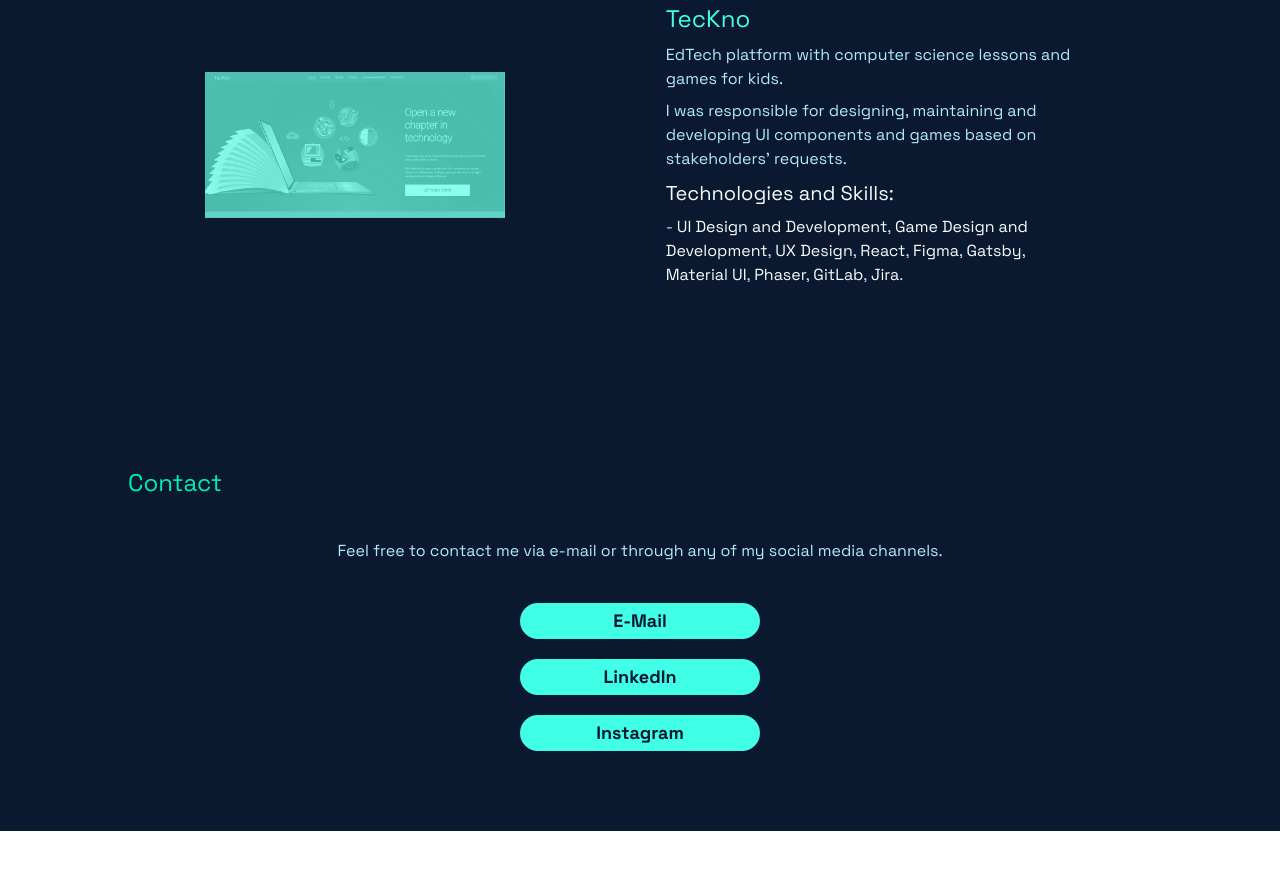
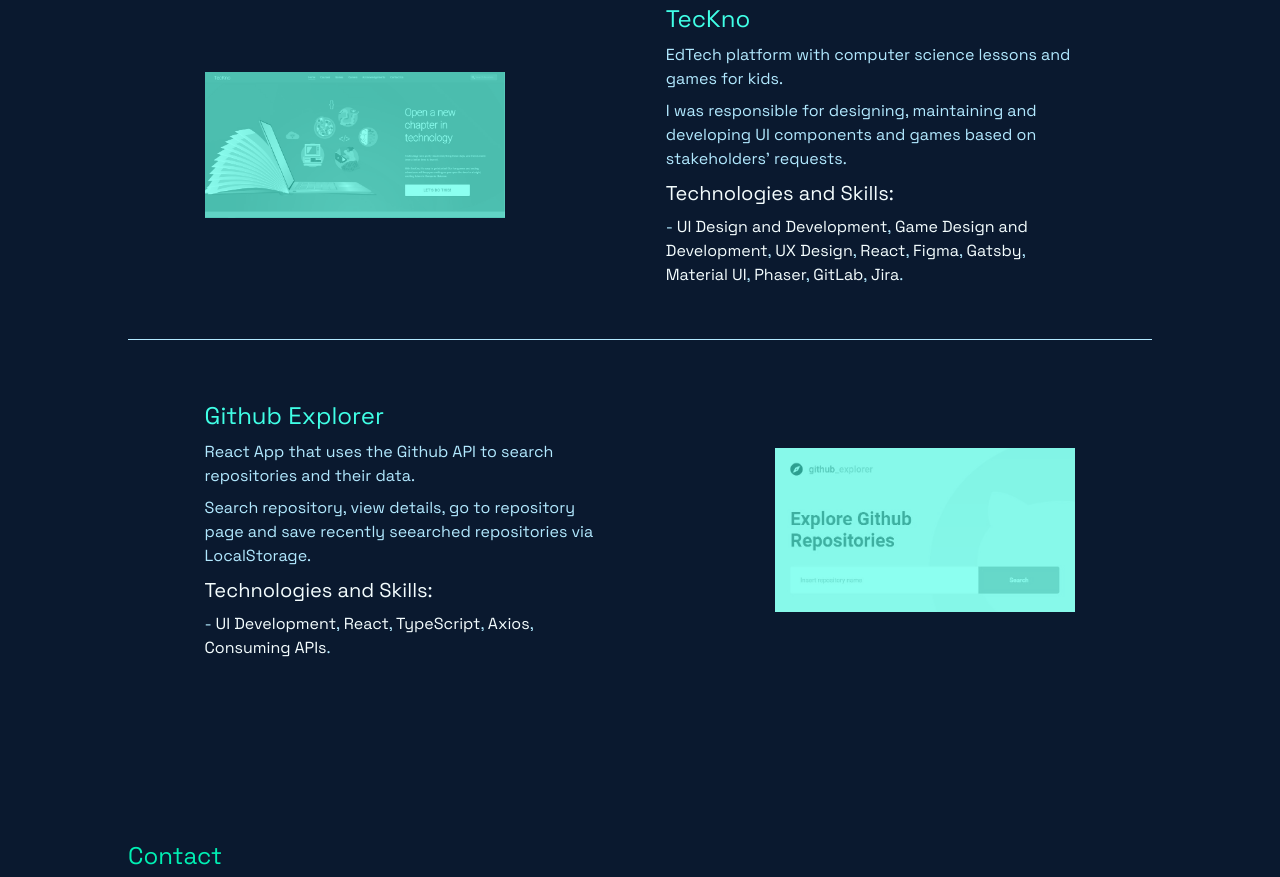
Before and after one commit to marcomedeirosfh/portfolio-2.0, a Gatsby site: page / in a window 1280 px wide. Shown: the part 1606-2483 px from the top of the page. Before the commit the page ends 2437 px from the top, so only its background shows below. Built offline with nearby package versions, Linux system fonts and the light colour scheme; Gatsby itself is replaced by a stand-in of ours.

Commit message:
Add github explorer to portfolio

```diff
--- a/src/components/Portfolio.js
+++ b/src/components/Portfolio.js
@@ -6,7 +6,7 @@ const Portfolio = () => {
         <section class="bg-dark-blue py-10 md:py-20 text-light-blue">
             <div class="w-4/5 max-w-7xl mx-auto flex flex-col gap-10" >
                 <h2 class="text-2xl text-green-focus">Portfolio</h2>
-                <div class="flex flex-col md:flex-row mx-auto gap-2 items-center">
+                <div class="flex flex-col pb-8 md:flex-row mx-auto gap-2 items-center border-b">
                     <a class="bg-green w-fit h-fit mx-auto" href="https://teckno.dell.com" target="_blank" rel="noreferrer">
                         <StaticImage class="grayscale opacity-40 hover:opacity-100 hover:grayscale-0 duration-700" width={300} layout="fixed" src="../images/teckno.JPG" alt="Homepage of the TecKno website"/>
                     </a>
@@ -31,6 +31,28 @@ const Portfolio = () => {
                         </p>
                     </div>
                 </div>
+
+                <div class="flex flex-col md:flex-row mx-auto gap-2 items-center">
+                    <div class="flex flex-col mx-auto gap-2 m-5 md:w-2/5">
+                        <a class="w-fit" href="https://teckno.dell.com" target="_blank" rel="noreferrer">
+                            <h2 class="text-green hover:text-green-focus text-2xl">Github Explorer</h2>
+                        </a>
+                        <p>React App that uses the Github API to search repositories and their data.</p>
+                        <p>Search repository, view details, go to repository page and save recently seearched repositories via LocalStorage.</p>
+                        <p class="text-white text-xl">Technologies and Skills:</p>
+                        <p>-
+                            <span class="text-white hover:text-green"> UI Development</span>,
+                            <span class="text-white hover:text-green"> React</span>,
+                            <span class="text-white hover:text-green"> TypeScript</span>,
+                            <span class="text-white hover:text-green"> Axios</span>,
+                            <span class="text-white hover:text-green"> Consuming APIs</span>.
+                        </p>
+                    </div>
+
+                    <a class="bg-green w-fit h-fit mx-auto" href="https://confident-noether-0c8bcf.netlify.app/" target="_blank" rel="noreferrer">
+                        <StaticImage class="grayscale opacity-40 hover:opacity-100 hover:grayscale-0 duration-700" width={300} layout="fixed" src="../images/ghexplorer.JPG" alt="Homepage of the TecKno website"/>
+                    </a>
+                </div>
             </div>
         </section>
     )
```
Also changed, not shown: src/images/ghexplorer.JPG (added).
